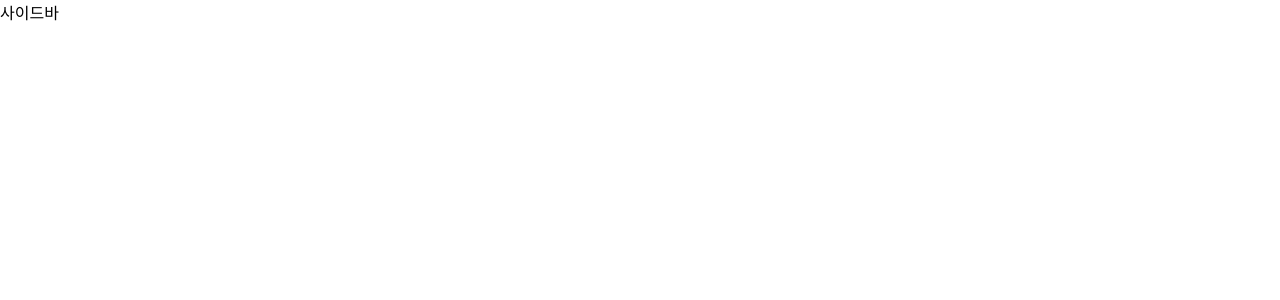
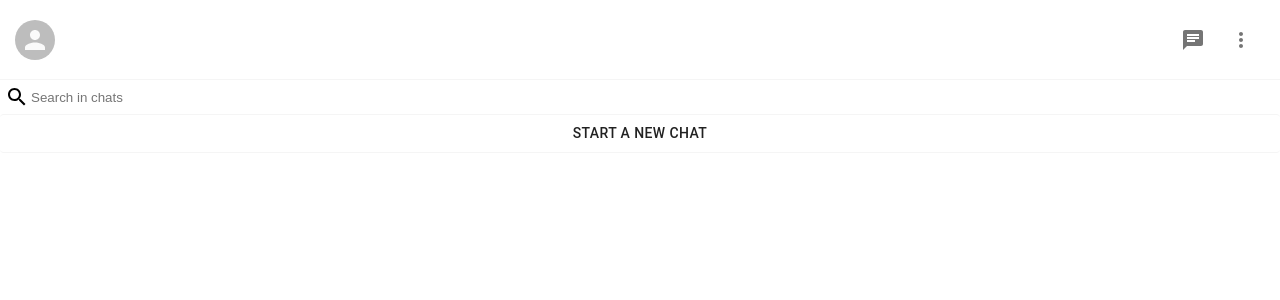
Before and after one commit to leee1846/Whatsapp-nextjs, a Next.js app: page / in a window 1280 px wide. Shown: the top 300 px of the page. Built offline with nearby package versions, Linux system fonts and the light colour scheme.

Commit message:
feature: sidebar 기본 태그및 스타일구성

```diff
--- a/components/Sidebar/Sidebar.jsx
+++ b/components/Sidebar/Sidebar.jsx
@@ -1,9 +1,39 @@
 import * as Styled from "./Sidebar.style";
+//icons
+import MoreVertIcon from "@material-ui/icons/MoreVert";
+import ChatIcon from "@material-ui/icons/Chat";
+import { IconButton } from "@material-ui/core";
+import SearchIcon from "@material-ui/icons/Search";
 
 const Sidebar = () => {
+  const createChat = () => {
+    const input = prompt("함께할 유저의 이메일을 작성하세요.");
+
+    if (!input) return;
+  };
+
   return (
     <Styled.Container>
-      <Styled.Header>사이드바</Styled.Header>
+      <Styled.Header>
+        <Styled.UserAvatar />
+        <Styled.IconsContainer>
+          <IconButton>
+            <ChatIcon />
+          </IconButton>
+          <IconButton>
+            <MoreVertIcon />
+          </IconButton>
+        </Styled.IconsContainer>
+      </Styled.Header>
+
+      <Styled.Search>
+        <SearchIcon />
+        <Styled.SearchInput placeholder='Search in chats' />
+      </Styled.Search>
+
+      <Styled.SidebarButton onClick={createChat}>
+        Start a new chat
+      </Styled.SidebarButton>
     </Styled.Container>
   );
 };
--- a/components/Sidebar/Sidebar.style.js
+++ b/components/Sidebar/Sidebar.style.js
@@ -1,8 +1,51 @@
 import Styled from "styled-components";
+import { Avatar, Button } from "@material-ui/core";
 
 export const Container = Styled.div`
 `;
 
 export const Header = Styled.div`
+  display:flex;
+  position:sticky;
+  top:0;
+  background-color:white;
+  z-index:1;
+  justify-content:space-between;
+  align-items:center;
+  padding:15px;
+  height:80px;
+  border-bottom: 1px solid whitesmoke;
+`;
 
+export const UserAvatar = Styled(Avatar)`
+  cursor:pointer;
+
+  &:hover {
+    opacity:0.8;
+  }
 `;
+
+export const IconsContainer = Styled.div`
+`;
+
+export const Search = Styled.div`
+  display:flex;
+  align-items:center;
+  padding:5px;
+  border-radius:2px;
+`;
+
+export const SearchInput = Styled.input`
+  outline-width:0;
+  border: none;
+  flex:1;
+`;
+
+export const SidebarButton = Styled(Button)`
+  width:100%;
+
+  &&& {
+    border-top: 1px solid whitesmoke;
+    border-bottom: 1px solid whitesmoke;
+  }
+`;
```
